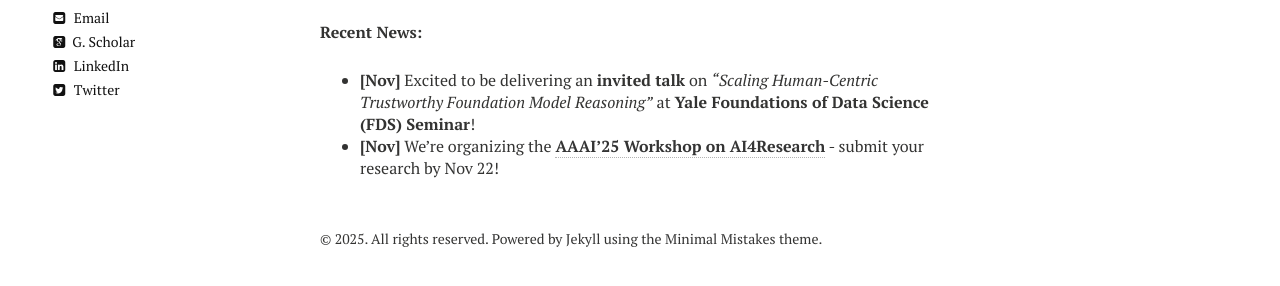
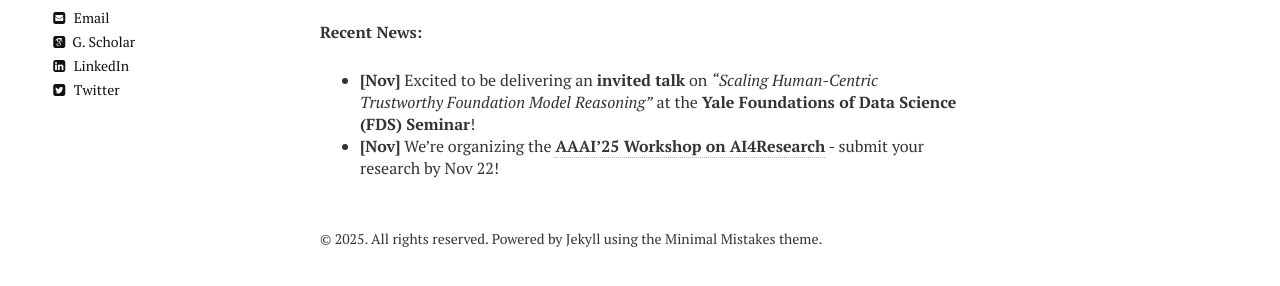
Before and after one commit to mayrfung/mayrfung.github.io, a Jekyll site: the page built from index.md, in a window 1280 px wide. Shown: the part 642-928 px from the top of the page. Built offline with Jekyll 4.4.1, drawn with Linux system fonts in a browser that asks for light colours; nearby versions of some CDN libraries.

Commit message:
Update index.md

```diff
--- a/index.md
+++ b/index.md
@@ -13,5 +13,5 @@ My research focus centers around <b>socially-situated human-centered trustworthy
 
 <br>
 <b>Recent News:</b>
-* <b>[Nov]</b> Excited to be delivering an <b>invited talk</b> on <i>"Scaling Human-Centric Trustworthy Foundation Model Reasoning"</i> at <b>Yale Foundations of Data Science (FDS) Seminar</b>!
+* <b>[Nov]</b> Excited to be delivering an <b>invited talk</b> on <i>"Scaling Human-Centric Trustworthy Foundation Model Reasoning"</i> at the <b>Yale Foundations of Data Science (FDS) Seminar</b>!
 * <b>[Nov]</b> We're organizing the  <a href="https://sites.google.com/view/ai4research2024" target="_blank"><b>AAAI'25 Workshop on AI4Research</b></a> - submit your research by Nov 22!
```
